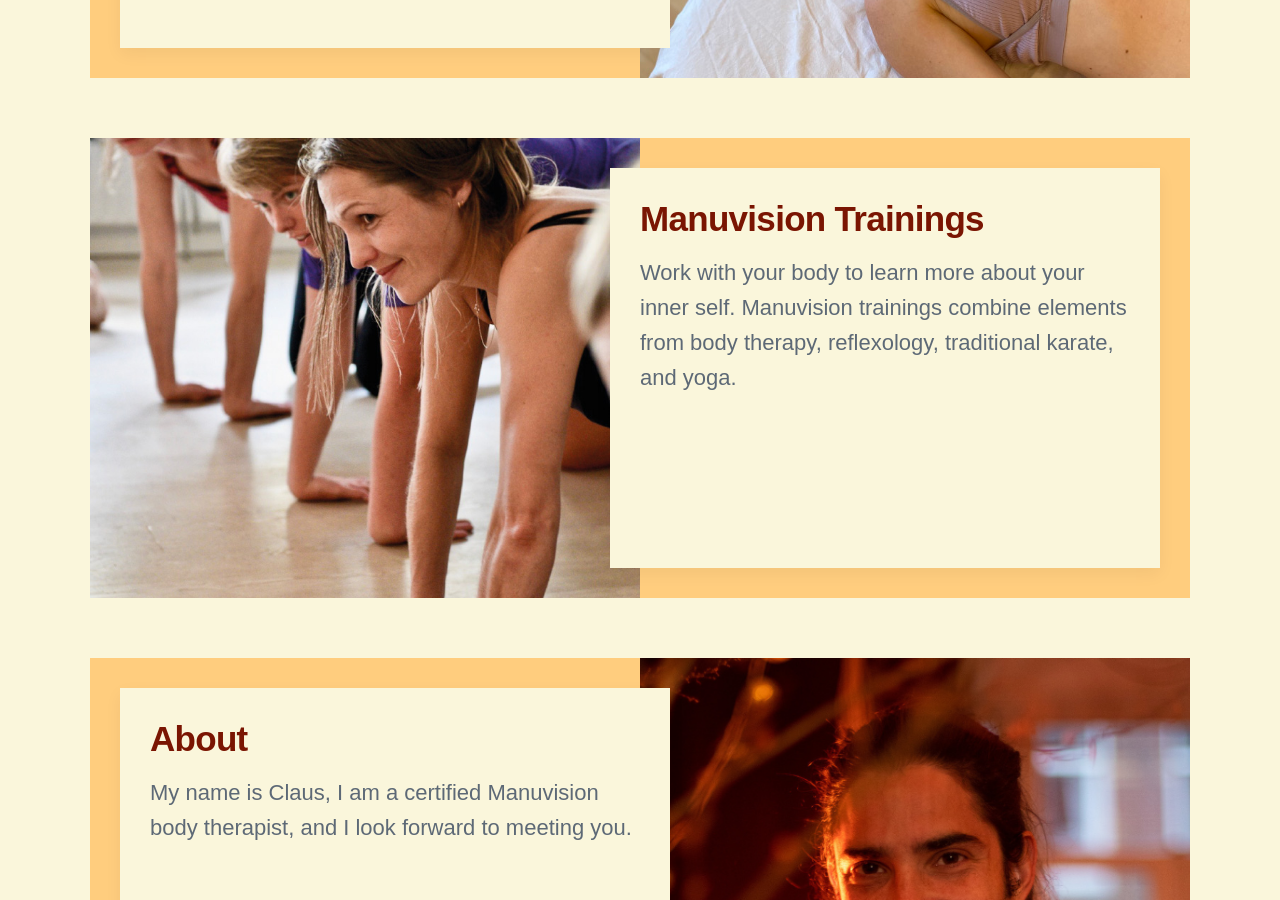
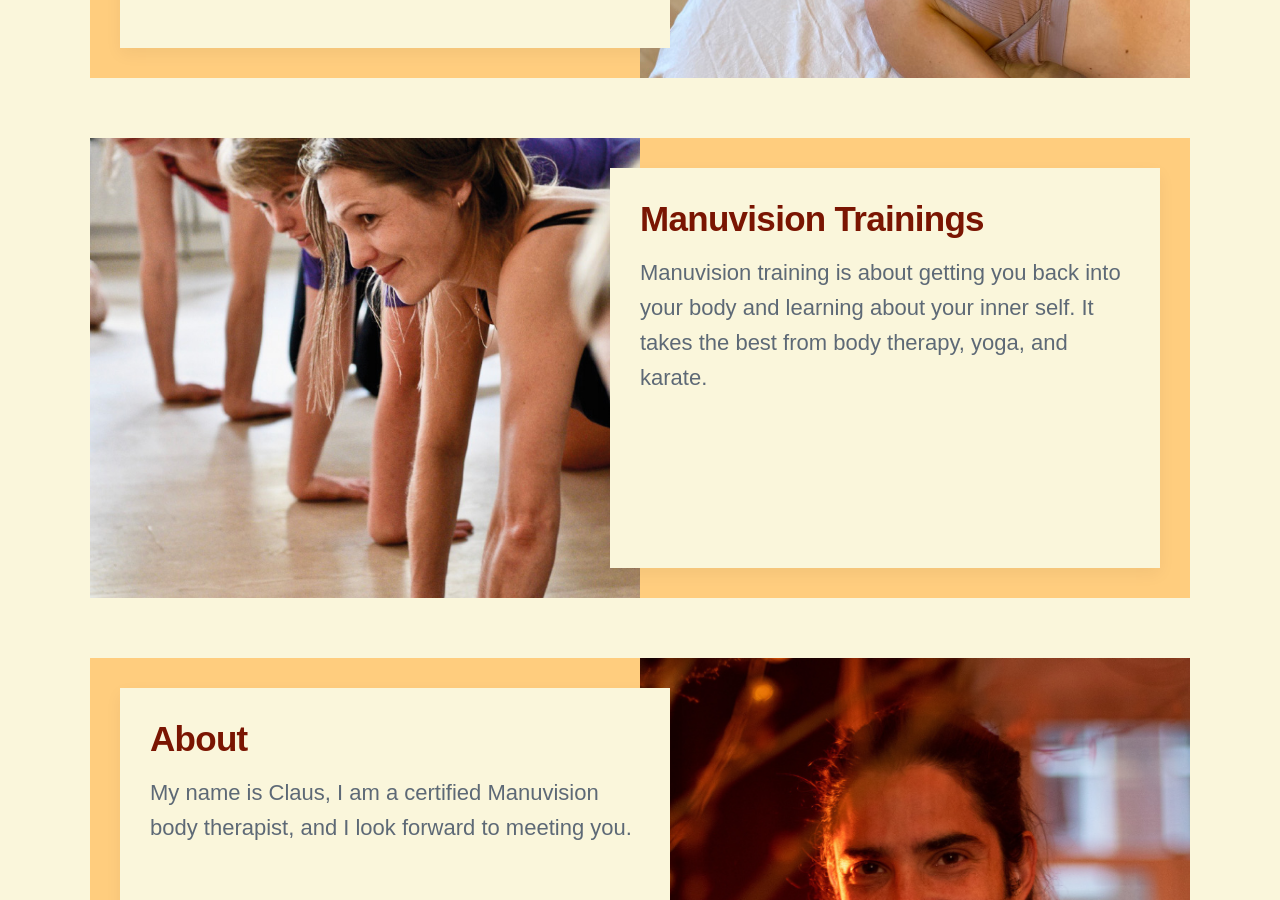
Before and after one commit to threekeytherapy/threekeytherapy.com, a Jekyll site: the page built from index.html, in a window 1280 px wide and 900 px high, scrolled down 1605 px. Built offline with Jekyll 4.4.1, drawn with Linux system fonts in a browser that asks for light colours; nearby versions of some CDN libraries; some web fonts are replaced.

Commit message:
update description

```diff
--- a/_projects/trainings.md
+++ b/_projects/trainings.md
@@ -1,7 +1,7 @@
 ---
 title: Manuvision Trainings
 subtitle:
-description: Work with your body to learn more about your inner self. Manuvision trainings combine elements from body therapy, reflexology, traditional karate, and yoga.
+description: Manuvision training is about getting you back into your body and learning about your inner self. It takes the best from body therapy, yoga, and karate.
 featured_image: images/mv-training2.jpg
 date: 2023-11-03 00:00:00
 ---
```
